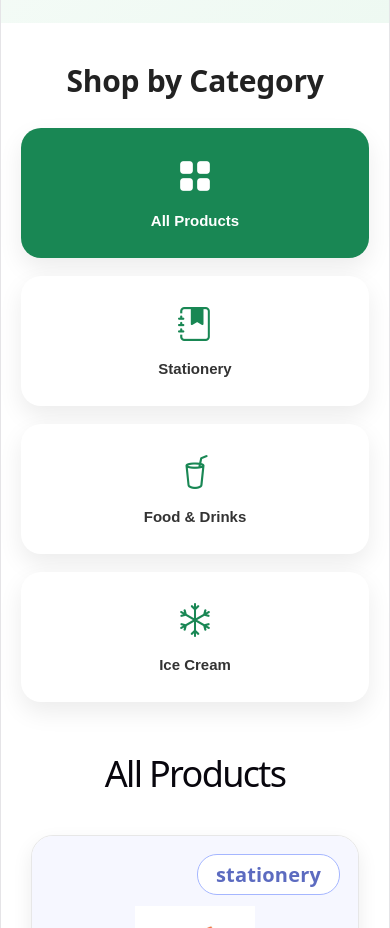
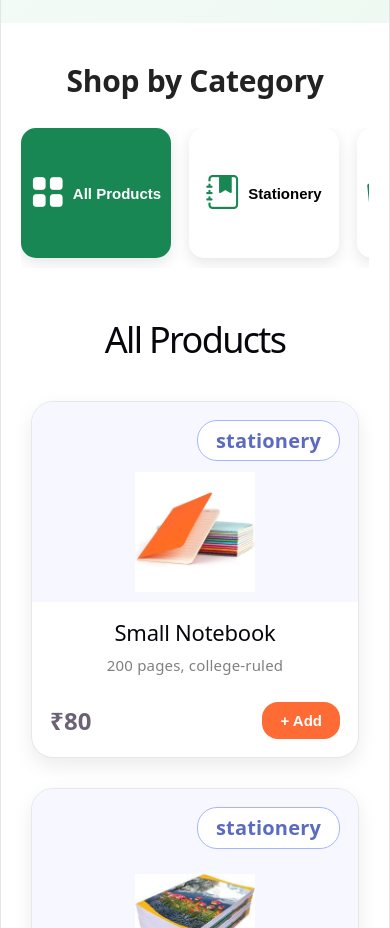
Before and after one commit to sumitvermaa569/E-commerce, a React (Vite) app: page / in a window 390 px wide. Shown: the part 1120-2048 px from the top of the page. Built offline with nearby package versions, Linux system fonts and the light colour scheme.

Commit message:
Improve category Navbar responsiveness

```diff
--- a/src/components/CategoryNavbar.css
+++ b/src/components/CategoryNavbar.css
@@ -12,40 +12,43 @@
 }
 
 .category-container {
-    display: grid;
-    grid-template-columns: repeat(auto-fit, minmax(180px, 1fr));
-    gap: 25px;
-    justify-items: center;
+    display: flex;
+    gap: 15px;
+    overflow-x: auto;
+    padding-bottom: 10px;
+    scrollbar-width: none;
+}
+
+.category-container::-webkit-scrollbar {
+    display: none;
 }
 
 .category-card {
-    width: 100%;
-    max-width: 190px;
-    height: 170px;
+    flex: 0 0 auto;
+    width: 150px;
+    height: 80px;
     border: none;
-    border-radius: 20px;
+    border-radius: 15px;
     background: white;
-    box-shadow: 0 10px 25px rgba(0, 0, 0, 0.08);
+    box-shadow: 0 5px 15px rgba(0, 0, 0, 0.1);
     cursor: pointer;
-    transition: all 0.3s ease;
+    transition: .3s;
     display: flex;
-    flex-direction: column;
+    flex-direction: row;
     justify-content: center;
     align-items: center;
-    gap: 15px;
+    gap: 8px;
 }
 
 .category-card span {
-    font-size: 48px;
+    font-size: 25px;
     color: #198754;
-    transition: .3s;
 }
 
 .category-card p {
-    font-size: 18px;
+    margin: 0;
+    font-size: 14px;
     font-weight: 600;
-    color: #333;
-    transition: .3s;
 }
 
 .category-card:hover {
@@ -125,9 +128,6 @@
 ========================== */
 
 @media (max-width: 480px) {
-    .category-container {
-        grid-template-columns: 1fr;
-    }
     .category-card {
         max-width: 100%;
         height: 130px;
--- a/src/components/CategoryNavbar.jsx
+++ b/src/components/CategoryNavbar.jsx
@@ -3,20 +3,24 @@ import "./CategoryNavbar.css";
 function CategoryNavbar({ selectedCategory, setSelectedCategory }) {
   return (
     <section className="category-section">
-
-      <h2 className="category-heading">
-        Shop by Category
-      </h2>
+      <h2 className="category-heading">Shop by Category</h2>
 
       <div className="category-container">
-
         <button
           className={`category-card ${
             selectedCategory === "all" ? "active" : ""
           }`}
-          onClick={() => setSelectedCategory("all")}
+          onClick={() => {
+            setSelectedCategory("all");
+
+            document.getElementById("products")?.scrollIntoView({
+              behavior: "smooth",
+            });
+          }}
         >
-          <span><i className="bi-grid-fill"></i></span>
+          <span>
+            <i className="bi-grid-fill"></i>
+          </span>
           <p>All Products</p>
         </button>
 
@@ -24,9 +28,17 @@ function CategoryNavbar({ selectedCategory, setSelectedCategory }) {
           className={`category-card ${
             selectedCategory === "stationery" ? "active" : ""
           }`}
-          onClick={() => setSelectedCategory("stationery")}
+          onClick={() => {
+            setSelectedCategory("stationery");
+
+            document.getElementById("products")?.scrollIntoView({
+              behavior: "smooth",
+            });
+          }}
         >
-          <span><i className="bi-journal-bookmark-fill"></i></span>
+          <span>
+            <i className="bi-journal-bookmark-fill"></i>
+          </span>
           <p>Stationery</p>
         </button>
 
@@ -34,9 +46,17 @@ function CategoryNavbar({ selectedCategory, setSelectedCategory }) {
           className={`category-card ${
             selectedCategory === "food & drinks" ? "active" : ""
           }`}
-          onClick={() => setSelectedCategory("food & drinks")}
+          onClick={() => {
+            setSelectedCategory("food & drinks");
+
+            document.getElementById("products")?.scrollIntoView({
+              behavior: "smooth",
+            });
+          }}
         >
-          <span><i className="bi-cup-straw"></i></span>
+          <span>
+            <i className="bi-cup-straw"></i>
+          </span>
           <p>Food & Drinks</p>
         </button>
 
@@ -44,14 +64,20 @@ function CategoryNavbar({ selectedCategory, setSelectedCategory }) {
           className={`category-card ${
             selectedCategory === "icecream" ? "active" : ""
           }`}
-          onClick={() => setSelectedCategory("icecream")}
+          onClick={() => {
+            setSelectedCategory("icecream");
+
+            document.getElementById("products")?.scrollIntoView({
+              behavior: "smooth",
+            });
+          }}
         >
-          <span><i className="bi-snow"></i></span>
+          <span>
+            <i className="bi-snow"></i>
+          </span>
           <p>Ice Cream</p>
         </button>
-
       </div>
-
     </section>
   );
 }
```
